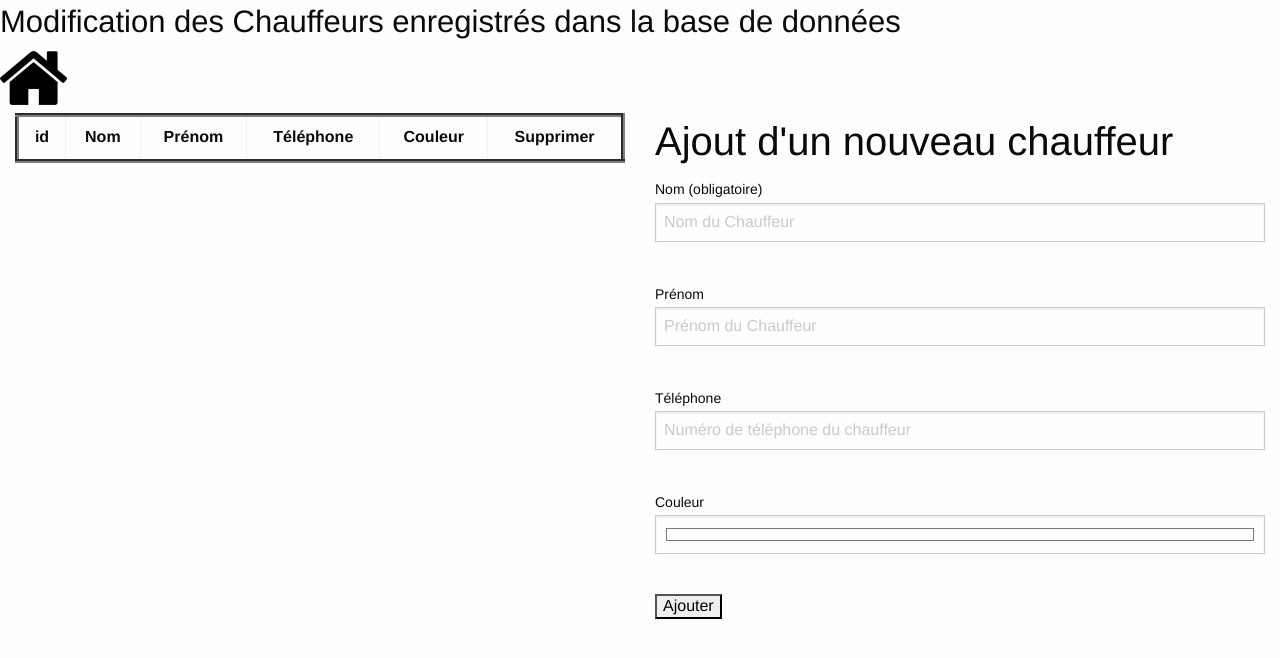
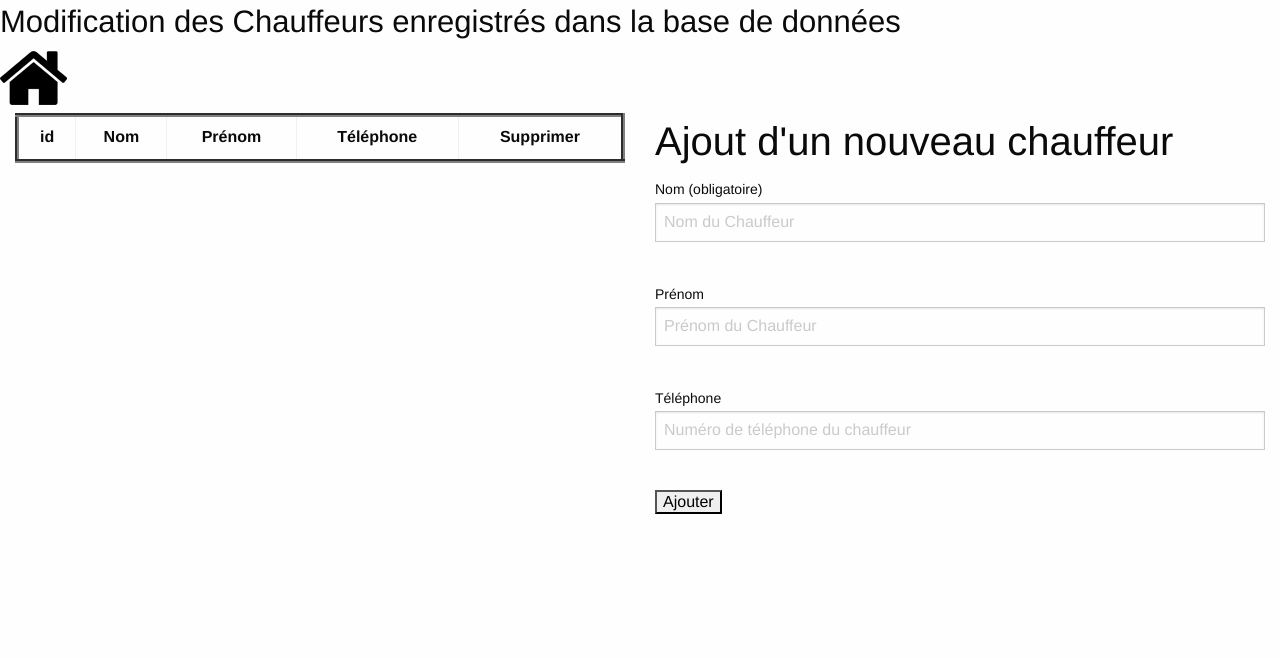
Before and after one commit to Quentin2B/ProjetNuitGuitare, a PHP site: page /modifChauffeurs.php in a window 1280 px wide. Shown: the top 658 px of the page. Run offline with PHP 8.4, Linux system fonts and the light colour scheme; data that the repository does not hold is empty.

Commit message:
Add files via upload

```diff
--- a/menu_admin/modifChauffeurs.php
+++ b/menu_admin/modifChauffeurs.php
@@ -29,9 +29,9 @@
 			$nomChauffeur = $_POST['nomChauffeur'];
 			$prenomChauffeur = $_POST['prenomChauffeur'];
 			$telephoneChauffeur = $_POST['telephoneChauffeur'];
-			$couleurChauffeur = $_POST['couleurChauffeur'];
+			//$couleurChauffeur = $_POST['couleurChauffeur'];
 
-			$sqlAjoutChauffeur = 'INSERT INTO chauffeur SET Nom="'. $nomChauffeur . '", Prenom="' . $prenomChauffeur .'", Telephone="' . $telephoneChauffeur . '", Couleur = "' . $couleurChauffeur . '"';
+			$sqlAjoutChauffeur = 'INSERT INTO chauffeur SET Nom="'. $nomChauffeur . '", Prenom="' . $prenomChauffeur .'", Telephone="' . $telephoneChauffeur . '"';
 			accesBdd()->query($sqlAjoutChauffeur);
 			header('Location: modifChauffeurs.php');
   			exit;
@@ -50,7 +50,7 @@
                     <th>Nom</th>
                     <th>Prénom</th>
                     <th>Téléphone</th>
-                    <th>Couleur</th>
+                    <!--<th>Couleur</th>-->
                     <th>Supprimer</th>
                 </tr>
 
@@ -63,7 +63,7 @@
 		                    <td data-label="Nom"><?php echo $donnees['Nom'];?></td>
 		                    <td data-label="Prénom"><?php echo $donnees['Prenom'];?></td>
 		                    <td data-label="Téléphone"><?php echo $donnees['Telephone'];?></td>
-		                    <td data-label="Couleur"><?php echo $donnees['Couleur'];?></td>
+		                   <!-- <td data-label="Couleur"><?php //echo $donnees['Couleur'];?></td> -->
 		                    <td data-label="Supprimer">
 		                    	<a href='php/supprimerChauffeurs.php?Action=Suppression&id=<?php echo $donnees["Id"];?>' title='Supprimer'><img src='img/croix.png' alt='Supprimer' /></a>
 		                    </td>
@@ -87,8 +87,8 @@
 						<label>Téléphone</label>
 						<input type="text" name="telephoneChauffeur" id="telephoneChauffeur" placeholder="Numéro de téléphone du chauffeur" size="4"/><br>
 
-						<label>Couleur</label>
-						<input type="color" name="couleurChauffeur" id="couleurChauffeur" value="#ffffff" size="4"/><br>
+						<!--<label>Couleur</label>
+						<input type="color" name="couleurChauffeur" id="couleurChauffeur" value="#ffffff" size="4"/><br>-->
 
 
 						<input type="submit" value="Ajouter" name="valide">
```
Also changed, not shown: menu_admin/modifGroupes.php (+8 -2 lines), menu_admin/modifStructures.php (+6 -6 lines).
